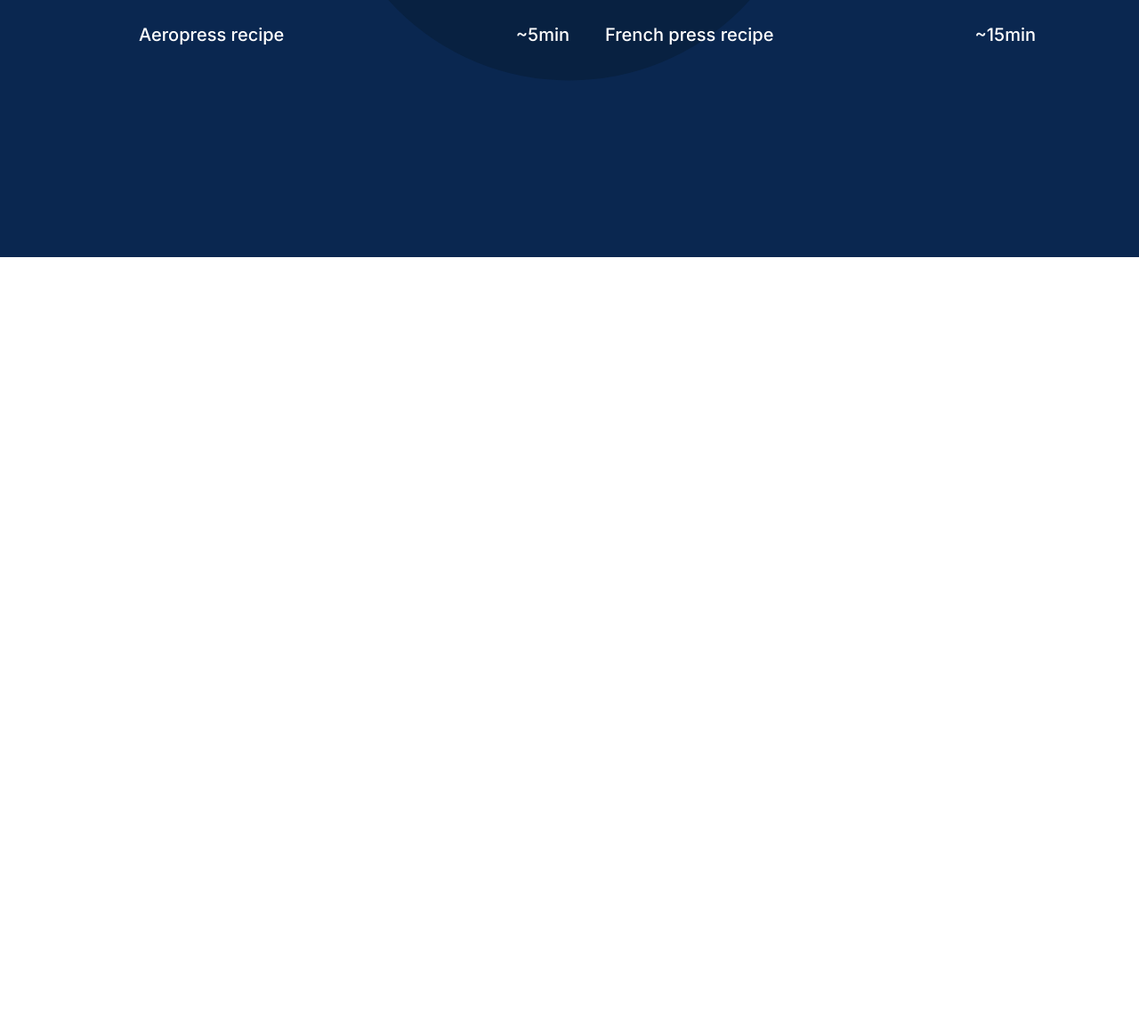
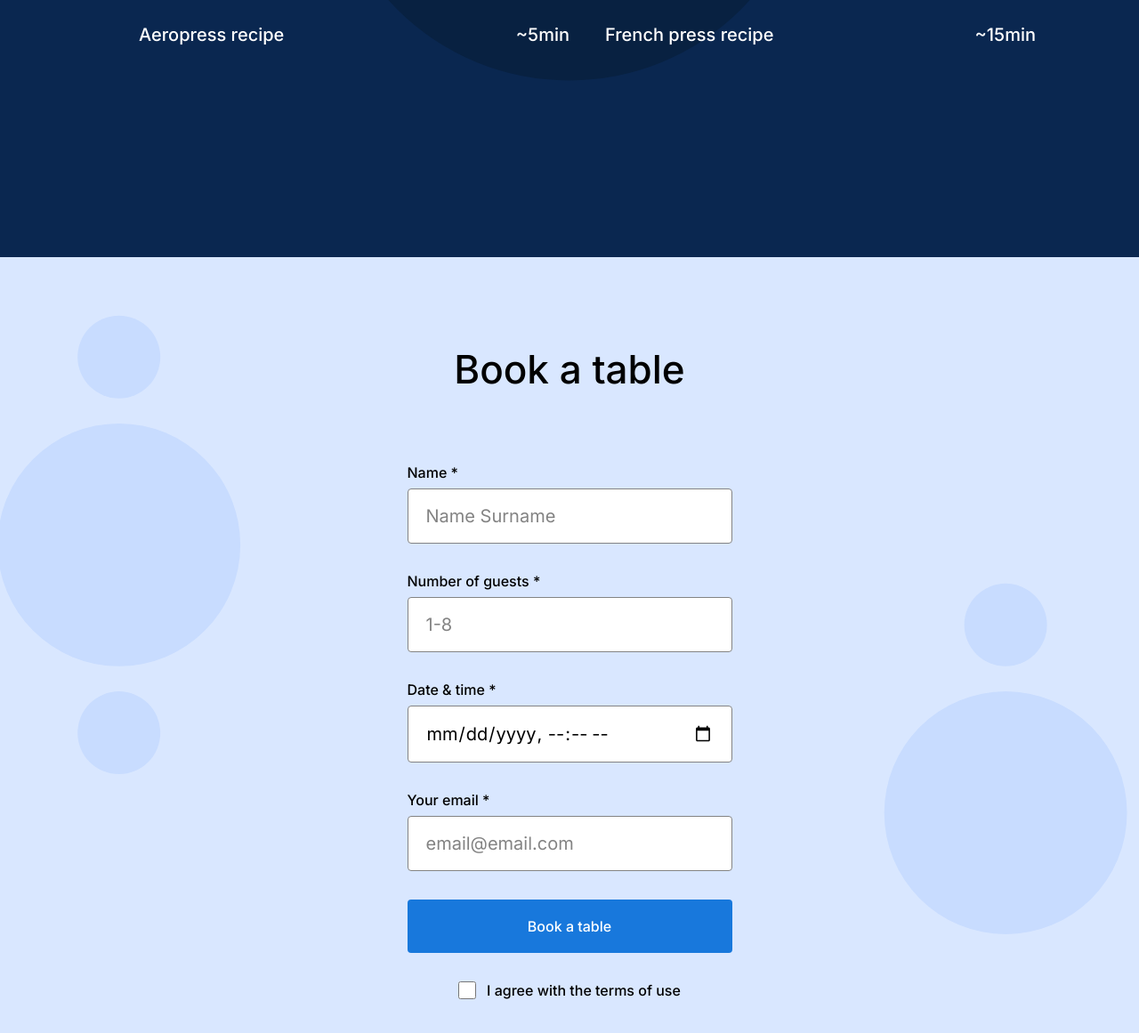
Before and after one commit to revellebrent/se_project_coffeeshop, a plain HTML site: page index.html in a window 1280 px wide. Shown: the part 1467-2628 px from the top of the page at 89% size. Before the commit the page ends 1756 px from the top, so only its background shows below. Drawn offline with Linux system fonts and the light colour scheme.

Commit message:
New update for my project - stage 3 complete

```diff
--- a/index.html
+++ b/index.html
@@ -116,7 +116,62 @@
           </ul>
         </section>
         <!--  -->
-        <section id="bookatable" class="bookatable"></section>
+        <section id="bookatable" class="reservation">
+          <h2 class="reservation__title">Book a table</h2>
+          <form class="reservation__form form">
+            <fieldset class="form__fieldset">
+              <label for="name-input" class="form__label">
+                Name *
+                <input
+                  class="form__input"
+                  id="name-input"
+                  type="text"
+                  placeholder="Name Surname"
+                  required
+                />
+              </label>
+              <label for="guest-input" class="form__label">
+                Number of guests *
+                <input
+                  class="form__input"
+                  id="guests-input"
+                  type="number"
+                  min="1"
+                  max="8"
+                  placeholder="1-8"
+                  required
+                />
+              </label>
+              <label for="datetime-input" class="form__label">
+                Date & time *
+                <input
+                  class="form__input"
+                  id="datetime-input"
+                  type="datetime-local"
+                  required
+                />
+              </label>
+              <label for="email-input" class="form__label">
+                Your email *
+                <input
+                  class="form__input"
+                  id="email-input"
+                  type="email"
+                  placeholder="email@email.com"
+                />
+              </label>
+            </fieldset>
+            <button class="form__button">Book a table</button>
+            <label
+              for="terms-input"
+              class="form__label form__label_type_checkbox"
+            >
+              <input class="form__checkbox" id="terms-input" type="checkbox" />
+              I agree with the terms of use
+            </label>
+          </form>
+        </section>
+        <!--  -->
         <section id="menu" class="menu"></section>
         <section id="contacts" class="contacts"></section>
       </main>
--- a/pages/index.css
+++ b/pages/index.css
@@ -109,7 +109,7 @@
 
 .recipes__title {
   max-width: 580px;
-  font-family: "Inter";
+  font-family: "Inter", Arial, sans-serif;
   font-style: normal;
   font-weight: 500;
   font-size: 44px;
@@ -150,3 +150,110 @@
   line-height: 30px;
   margin-top: 24px;
 }
+
+.reservation {
+  background: center / cover no-repeat #d9e7ff
+    url(../images/background_reservation.svg);
+  padding: 100px 0 120px;
+}
+
+.reservation__title {
+  font-family: "Inter", Arial, sans-serif;
+  font-style: normal;
+  font-weight: 500;
+  font-size: 44px;
+  line-height: 52px;
+  margin: 0 0 80px;
+  text-align: center;
+}
+
+.reservation__form {
+  margin: 0 auto;
+}
+
+.form {
+  max-width: 365px;
+}
+
+.form__fieldset {
+  margin: 0;
+  padding: 0;
+  border: none;
+}
+
+.form__input {
+  display: block;
+  width: 100%;
+  box-sizing: border-box;
+  padding: 15px 20px;
+  margin: 8px 0 32px;
+  border: 1px solid #838383;
+  font-family: "Inter", Arial, sans-serif;
+  font-style: normal;
+  font-weight: normal;
+  font-size: 20px;
+  line-height: 30px;
+  color: #000;
+  border-radius: 4px;
+}
+
+.form__button {
+  border: none;
+  width: 100%;
+  padding: 20px 0;
+  border-radius: 4px;
+  background-color: #1878dc;
+  margin-bottom: 32px;
+  font-family: "Inter", Arial, sans-serif;
+  font-style: normal;
+  font-weight: 500;
+  font-size: 16px;
+  line-height: 20px;
+  color: #fff;
+  transition: 0.5s ease-in-out;
+}
+
+.form__button:hover {
+  background-color: #3f96f3;
+}
+
+.form__checkbox {
+  border-radius: 2px;
+  width: 20px;
+  height: 20px;
+}
+
+.form__checkbox:checked::after {
+  content: "";
+  display: inline-block;
+  width: 20px;
+  height: 20px;
+  border-radius: 2px;
+  background-color: #1878dc;
+  background-image: url("../images/check.svg");
+  background-repeat: no-repeat;
+  background-position: center;
+}
+
+.form__label_type_checkbox {
+  display: flex;
+  justify-content: center;
+  gap: 12px;
+}
+
+.form__label {
+  font-family: "Inter", Arial, sans-serif;
+  font-style: normal;
+  font-weight: 500;
+  font-size: 16px;
+  line-height: 20px;
+}
+
+.form__input::placeholder {
+  color: #838383;
+  font-family: "Inter", Arial, sans-serif;
+  font-style: normal;
+  font-weight: normal;
+  font-size: 20px;
+  line-height: 30px;
+}
```
